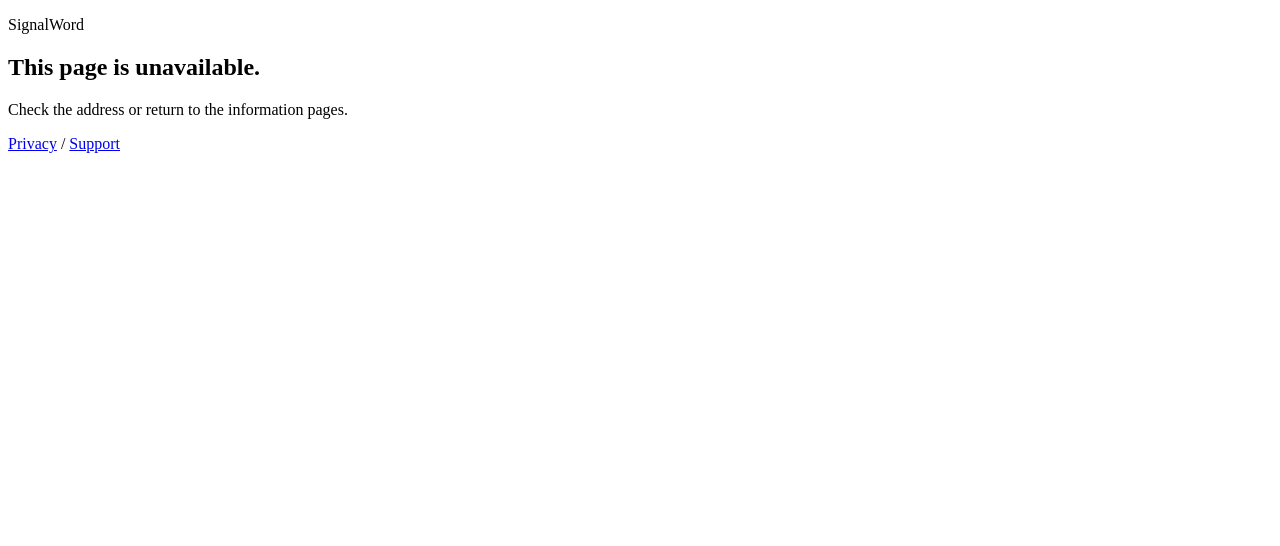
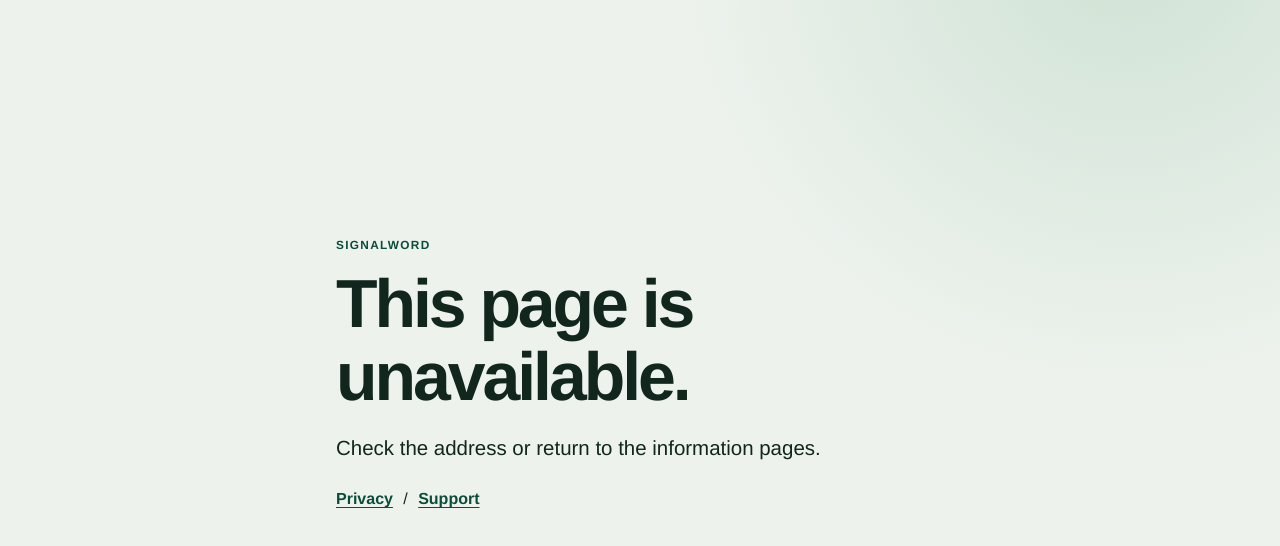
Before and after one commit to HaleyyT/SignalWord, a React (Vite) app in the folder apps/viewer/: page / in a window 1280 px wide. Shown: the top 546 px of the page. Built offline with nearby package versions, Linux system fonts and the light colour scheme.

Commit message:
Polish viewer design without weakening production CSP

```diff
--- a/apps/viewer/index.html
+++ b/apps/viewer/index.html
@@ -4,7 +4,6 @@
     <meta charset="UTF-8" />
     <meta name="viewport" content="width=device-width, initial-scale=1.0" />
     <meta name="referrer" content="no-referrer" />
-    <meta http-equiv="Content-Security-Policy" content="default-src 'self'; base-uri 'none'; connect-src 'self'; font-src 'self'; form-action 'none'; img-src 'self' data:; object-src 'none'; script-src 'self'; style-src 'self'" />
     <meta name="description" content="SignalWord privacy, support, and trusted-contact alert information." />
     <title>SignalWord</title>
   </head>
--- a/apps/viewer/src/pages/UnavailablePage.tsx
+++ b/apps/viewer/src/pages/UnavailablePage.tsx
@@ -1,11 +1,11 @@
 export function UnavailablePage() {
   return (
     <main className="information-shell">
-      <article className="information-content">
+      <article className="information-content unavailable-content">
         <p className="eyebrow">SignalWord</p>
         <h1>This page is unavailable.</h1>
         <p className="lede">Check the address or return to the information pages.</p>
-        <p><a href="/privacy">Privacy</a> <span aria-hidden="true">/</span> <a href="/support">Support</a></p>
+        <p className="unavailable-links"><a href="/privacy">Privacy</a> <span aria-hidden="true">/</span> <a href="/support">Support</a></p>
       </article>
     </main>
   )
--- a/apps/viewer/src/styles.css
+++ b/apps/viewer/src/styles.css
@@ -1,48 +1,89 @@
 :root {
-  color: #132217;
-  background: #f3f6f1;
-  --surface: #ffffff;
-  --border: #d3ddd2;
-  --muted: #4d6252;
-  --accent: #075d46;
-  --accent-strong: #064536;
-  font-family: Inter, ui-sans-serif, system-ui, -apple-system, BlinkMacSystemFont, "Segoe UI", sans-serif;
+  color: #11271d;
+  background: #edf2ed;
+  color-scheme: light dark;
+  --canvas: #edf2ed;
+  --surface: #fbfdf9;
+  --surface-tint: #e2eee5;
+  --ink: #11271d;
+  --muted: #50665a;
+  --border: #cfddd1;
+  --accent: #126b4f;
+  --accent-deep: #0a4d3a;
+  --accent-pale: #d7eee0;
+  --warning: #795608;
+  --warning-pale: #fff0c9;
+  --danger: #8a3020;
+  --danger-pale: #f8e0d9;
+  --shadow: 0 18px 48px rgb(21 52 38 / 9%), 0 2px 6px rgb(21 52 38 / 5%);
+  font-family: ui-rounded, "Avenir Next", Avenir, "Helvetica Neue", system-ui, sans-serif;
   font-synthesis: none;
 }
 
 * { box-sizing: border-box; }
-body { margin: 0; min-width: 320px; }
-a { color: var(--accent); font-weight: 720; text-underline-offset: .2em; }
-a:focus-visible { outline: 3px solid #a8d8bd; outline-offset: 3px; }
+html { min-width: 320px; background: var(--canvas); }
+body { margin: 0; min-width: 320px; min-height: 100dvh; background: radial-gradient(circle at 88% -8%, rgb(130 185 148 / 28%), transparent 28rem), var(--canvas); }
+body::selection { background: #b7dcc4; color: var(--ink); }
+a { color: var(--accent-deep); font-weight: 730; text-decoration-thickness: .08em; text-underline-offset: .18em; }
+a:hover { color: var(--accent); }
+a:focus-visible { outline: 3px solid #73b690; outline-offset: 4px; }
+.visually-hidden { clip: rect(0 0 0 0); clip-path: inset(50%); height: 1px; overflow: hidden; position: absolute; white-space: nowrap; width: 1px; }
+
+.viewer-shell,
+.information-shell { margin: 0 auto; min-height: 100dvh; padding: max(1.25rem, env(safe-area-inset-top)) 1rem max(2rem, env(safe-area-inset-bottom)); }
+.viewer-shell { display: grid; align-content: center; gap: 1rem; max-width: 48rem; }
+.card { background: color-mix(in srgb, var(--surface) 94%, transparent); border: 1px solid var(--border); border-radius: 1.25rem; box-shadow: var(--shadow); padding: clamp(1.3rem, 4vw, 2.15rem); }
+.card:first-child { border-top: 4px solid var(--accent); }
+.viewer-status-card { max-width: 36rem; }
+.eyebrow { color: var(--accent-deep); font-size: .74rem; font-weight: 800; letter-spacing: .11em; margin: 0; text-transform: uppercase; }
+h1, h2 { color: var(--ink); letter-spacing: -.045em; line-height: 1.08; }
+h1 { font-size: clamp(2rem, 6vw, 3.25rem); margin: .7rem 0 .85rem; max-width: 18ch; }
+h2 { font-size: clamp(1.22rem, 3vw, 1.5rem); margin: 0 0 .6rem; }
+p { font-size: 1rem; line-height: 1.65; }
+.timestamp { color: var(--muted); font-size: .9rem; margin: 0 0 1rem; }
+.state, .freshness { border-radius: 999px; display: inline-flex; font-size: .88rem; font-weight: 800; line-height: 1.2; padding: .45rem .7rem; }
+.state-active, .freshness-live { background: var(--accent-pale); color: var(--accent-deep); }
+.state-resolved { background: #e2e9e2; color: #365142; }
+.state-expired, .freshness-stale, .freshness-unavailable { background: var(--danger-pale); color: var(--danger); }
+.freshness-recent { background: var(--warning-pale); color: var(--warning); }
+.guidance { background: var(--surface-tint); border-color: #c5dbc9; box-shadow: none; }
+.guidance h2 { color: var(--accent-deep); }
+.refresh-warning { background: var(--warning-pale); border-radius: .8rem; color: var(--warning); font-weight: 750; margin: 0 0 1rem; padding: .7rem .8rem; }
 .action-link { align-items: center; display: inline-flex; min-height: 2.75rem; padding: .35rem 0; }
-.viewer-shell { display: grid; gap: 1rem; margin: 0 auto; max-width: 42rem; padding: max(1.25rem, env(safe-area-inset-top)) 1rem 2rem; }
-.card { background: var(--surface); border: 1px solid var(--border); border-radius: 1rem; box-shadow: 0 1px 2px rgb(13 39 27 / 8%); padding: 1.35rem; }
-.eyebrow { color: var(--muted); font-size: .75rem; font-weight: 800; letter-spacing: .09em; margin: 0; text-transform: uppercase; }
-h1, h2 { letter-spacing: -.03em; line-height: 1.1; }
-h1 { font-size: clamp(1.8rem, 7vw, 2.6rem); margin: .65rem 0; }
-h2 { font-size: 1.25rem; margin-top: 0; }
-.timestamp { color: var(--muted); font-size: .92rem; }
-.state, .freshness { border-radius: 999px; display: inline-block; font-size: .9rem; font-weight: 700; padding: .35rem .65rem; }
-.state-active, .freshness-live { background: #d9f5e4; color: #075d46; }
-.state-resolved { background: #e7ece7; color: #344538; }
-.freshness-recent { background: #fff0c9; color: #755706; }
-.freshness-stale, .freshness-unavailable { background: #ffe2dc; color: #912f1c; }
-.guidance { border-left: .4rem solid var(--accent); }
-.refresh-warning { background: #fff0c9; border-radius: .5rem; color: #755706; font-weight: 700; padding: .65rem; }
-.information-shell { margin: 0 auto; max-width: 50rem; padding: max(1.25rem, env(safe-area-inset-top)) 1rem 3rem; }
-.information-header { align-items: center; display: flex; justify-content: space-between; min-height: 3rem; }
-.wordmark { color: inherit; font-size: 1.05rem; font-weight: 800; text-decoration: none; }
-.information-content { margin-top: clamp(2rem, 9vw, 5rem); max-width: 42rem; }
-.information-content h1 { margin-bottom: 1rem; max-width: 13ch; }
-.information-content h2 { margin: 2.4rem 0 .55rem; }
-.information-content p { color: var(--muted); line-height: 1.65; max-width: 66ch; }
-.information-content .lede { color: inherit; font-size: 1.15rem; line-height: 1.55; }
+.skeleton { background: linear-gradient(100deg, #e4ebe4 20%, #f4f7f3 42%, #e4ebe4 64%); border-radius: .7rem; }
+.skeleton-heading { height: 2.65rem; margin: 1rem 0 .8rem; max-width: 19rem; }
+.skeleton-copy { height: 1rem; max-width: 27rem; }
+
+.information-shell { max-width: 72rem; }
+.information-header { align-items: center; display: flex; justify-content: space-between; margin: 0 auto; max-width: 64rem; min-height: 3.5rem; }
+.information-header a:not(.wordmark) { align-items: center; border-radius: .7rem; display: inline-flex; min-height: 2.7rem; padding: .4rem .6rem; }
+.wordmark { color: var(--ink); font-size: 1.1rem; font-weight: 820; letter-spacing: -.04em; text-decoration: none; }
+.information-content { margin: clamp(2.5rem, 8vw, 5.5rem) auto 0; max-width: 64rem; }
+.information-intro { max-width: 43rem; padding-bottom: clamp(2.4rem, 6vw, 4.5rem); }
+.information-content h1 { font-size: clamp(2.35rem, 7vw, 4.25rem); margin-bottom: 1.15rem; max-width: 12ch; }
+.information-content .lede { color: var(--ink); font-size: clamp(1.08rem, 2.2vw, 1.28rem); line-height: 1.55; margin: 0; max-width: 42rem; }
+.information-section { border-top: 1px solid var(--border); max-width: 53rem; padding: clamp(1.6rem, 4vw, 2.25rem) 0; }
+.information-section p { color: var(--muted); margin: 0; max-width: 45rem; }
+.information-section .action-link { margin-top: .65rem; }
+.information-section-emphasis { background: var(--surface-tint); border: 0; border-radius: 1.25rem; margin: 0 0 1rem; padding: clamp(1.35rem, 4vw, 2rem); }
+.information-section-emphasis p { color: var(--ink); }
+.unavailable-content { max-width: 38rem; padding-top: clamp(4rem, 16vh, 10rem); }
+.unavailable-content .lede { margin-bottom: 1.4rem; }
+.unavailable-links { display: flex; gap: .65rem; margin: 0; }
+
+@media (max-width: 42rem) {
+  .information-header { min-height: 3.2rem; }
+  .information-content { margin-top: 3rem; }
+  .information-content h1 { max-width: 13ch; }
+}
+
 @media (prefers-reduced-motion: reduce) {
   *, *::before, *::after { animation-duration: .01ms !important; animation-iteration-count: 1 !important; scroll-behavior: auto !important; transition-duration: .01ms !important; }
 }
+
 @media (prefers-color-scheme: dark) {
-  :root { --surface: #19251b; --border: #344738; --muted: #bdcdbd; --accent: #8ce6b3; --accent-strong: #b8f2ce; background: #111b13; color: #ecf1e9; }
-  .card { background: var(--surface); border-color: var(--border); }
-  .eyebrow, .timestamp { color: var(--muted); }
-  a { color: #8ce6b3; }
+  :root { --canvas: #0f1c15; --surface: #17271d; --surface-tint: #193324; --ink: #edf5eb; --muted: #bdd0c0; --border: #34503c; --accent: #89d6aa; --accent-deep: #a5e6be; --accent-pale: #1d4d32; --warning: #ffe092; --warning-pale: #493d19; --danger: #ffb6a7; --danger-pale: #542c27; --shadow: 0 18px 48px rgb(0 0 0 / 22%), 0 2px 6px rgb(0 0 0 / 16%); }
+  body { background: radial-gradient(circle at 88% -8%, rgb(80 141 98 / 25%), transparent 28rem), var(--canvas); }
+  a { color: var(--accent-deep); }
+  .skeleton { background: linear-gradient(100deg, #263c2c 20%, #34503a 42%, #263c2c 64%); }
 }
--- a/apps/viewer/vite.config.ts
+++ b/apps/viewer/vite.config.ts
@@ -1,8 +1,20 @@
-import { defineConfig } from 'vitest/config'
+import { defineConfig, type Plugin } from 'vitest/config'
 import react from '@vitejs/plugin-react'
 
+const productionSecurityPolicy = "default-src 'self'; base-uri 'none'; connect-src 'self'; font-src 'self'; form-action 'none'; img-src 'self' data:; object-src 'none'; script-src 'self'; style-src 'self'"
+
+function productionSecurityHeaders(): Plugin {
+  return {
+    name: 'signalword-production-security-headers',
+    transformIndexHtml(html, context) {
+      if (context.server) return html
+      return html.replace('</head>', `    <meta http-equiv="Content-Security-Policy" content="${productionSecurityPolicy}" />\n  </head>`)
+    },
+  }
+}
+
 export default defineConfig({
-  plugins: [react()],
+  plugins: [react(), productionSecurityHeaders()],
   test: {
     environment: 'node',
     include: ['src/**/*.test.ts'],
```
Also changed, not shown: apps/viewer/src/pages/PrivacyPage.tsx (+8 -6 lines), apps/viewer/src/pages/SupportPage.tsx (+7 -5 lines), apps/viewer/src/viewer/ViewerApp.tsx (+12 -3 lines), 1 other file (tests, documents, lock files or other folders).
